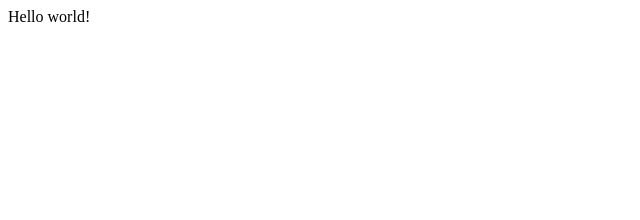
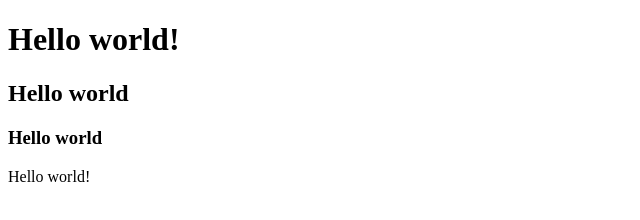
Before and after one commit to RahimiAyob/websitetest, a plain HTML site: page index.html in a window 1280 px wide. Shown: the whole page, without its empty margins (0-640 px from the left). Drawn offline with Linux system fonts and the light colour scheme.

Commit message:
update a bit

```diff
--- a/index.html
+++ b/index.html
@@ -1 +1,9 @@
+<!DOCTYPE html>
+<html>
+<head>
+    <h1>Hello world!</h1>
+    <h2>Hello world</h2>
+    <h3>Hello world</h3>
+</head>
+</html>
 Hello world!
```
